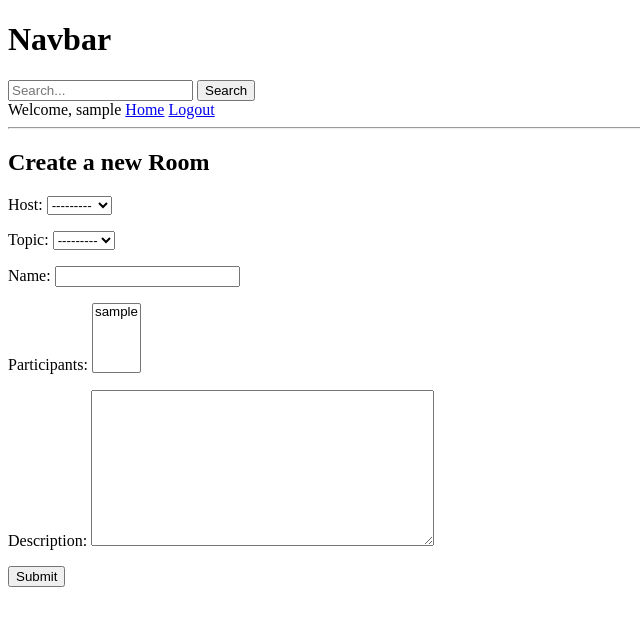
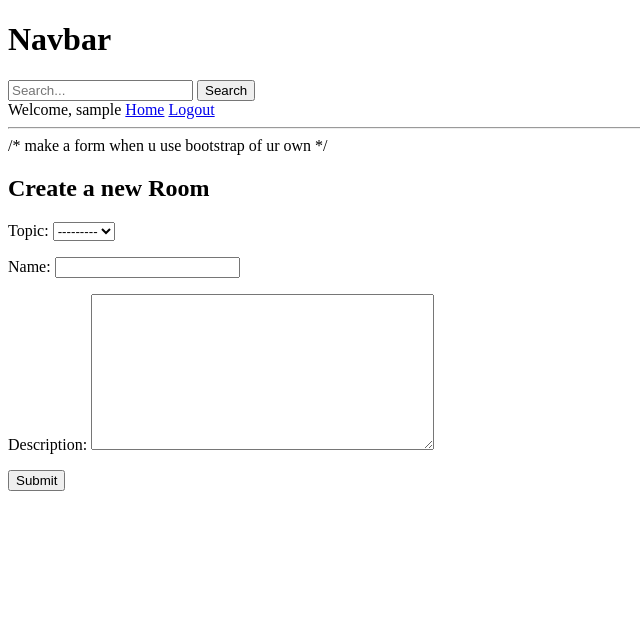
Before and after one commit to parthu05/CoLearner, a Django app: page /create_room/ in a window 1280 px wide. Shown: the top 626 px of the page, without its empty margins (0-640 px from the left). Run offline with Django 5.2, Linux system fonts and the light colour scheme; the visitor is signed in with stand-in values (Sample User, id 1); data comes from the database, SQL or seed files in the repository; data that the repository does not hold is empty.

Commit message:
few errors in createroom

```diff
--- a/base/forms.py
+++ b/base/forms.py
@@ -8,6 +8,7 @@ class RoomForm(ModelForm):
     class Meta:
         model = Room
         fields = '__all__'
+        exclude = ['host','participants']
 
 class RegistrationForm(UserCreationForm):
     username = forms.CharField(max_length=100)
--- a/base/models.py
+++ b/base/models.py
@@ -5,7 +5,6 @@ from django.contrib.auth.models import User
 
 class Topic(models.Model):
     name = models.CharField(max_length=200)
-
     def __str__(self):
         return self.name
 
--- a/base/views.py
+++ b/base/views.py
@@ -48,12 +48,30 @@ def UserProfile(req,pk):
 @login_required(login_url='login')
 def createRoom(req):
     form = RoomForm()
+    topics = Topic.objects.all()
     if req.method == 'POST':
+
+        # Old way without using forms(make this code better with forms)
+
+        #topic_name = req.POST.get('topic')
+        #topic, created = Topic.objects.get_or_create(name=topic_name)
+        #Room.objects.create(
+        #    host = req.user,
+        #    topic = topic,
+        #    name = req.POST.get('name'),
+        #    description = req.POST.get('description')
+        #)
+        #return redirect('home')
+
+
         form = RoomForm(req.POST)
         if form.is_valid():
-            form.save()
+            room = form.save(commit=False)
+            room.host = req.user
+            room.save()
             return redirect('home')
-    return render(req, 'room_form.html',{'form':form})
+    context = {'form':form, 'topics':topics}
+    return render(req, 'room_form.html',context)
 
 @login_required(login_url='login')
 def updateRoom(req,pk):
--- a/templates/room_form.html
+++ b/templates/room_form.html
@@ -1,8 +1,10 @@
-{% extends 'base.html' %} {% block content %}
+{% extends 'base.html' %} {% block content %} /* make a form when u use
+bootstrap of ur own */
 
 <h2>Create a new Room</h2>
 <form method="POST">
-  {% csrf_token %} {{form.as_p}}
+  {% csrf_token %} {{ form.as_p }}
+
   <button type="submit" value="submit">Submit</button>
 </form>
 
```
